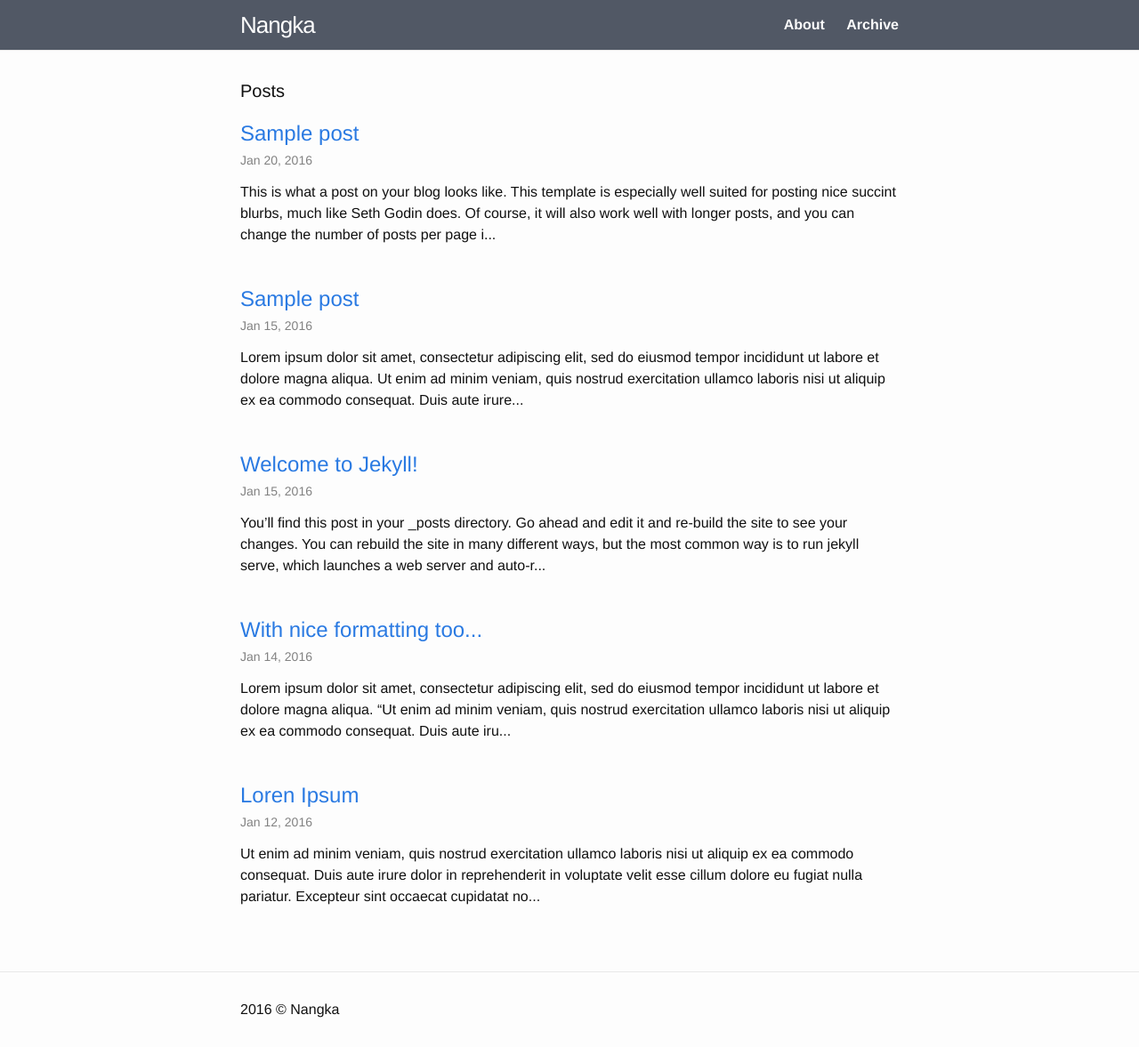
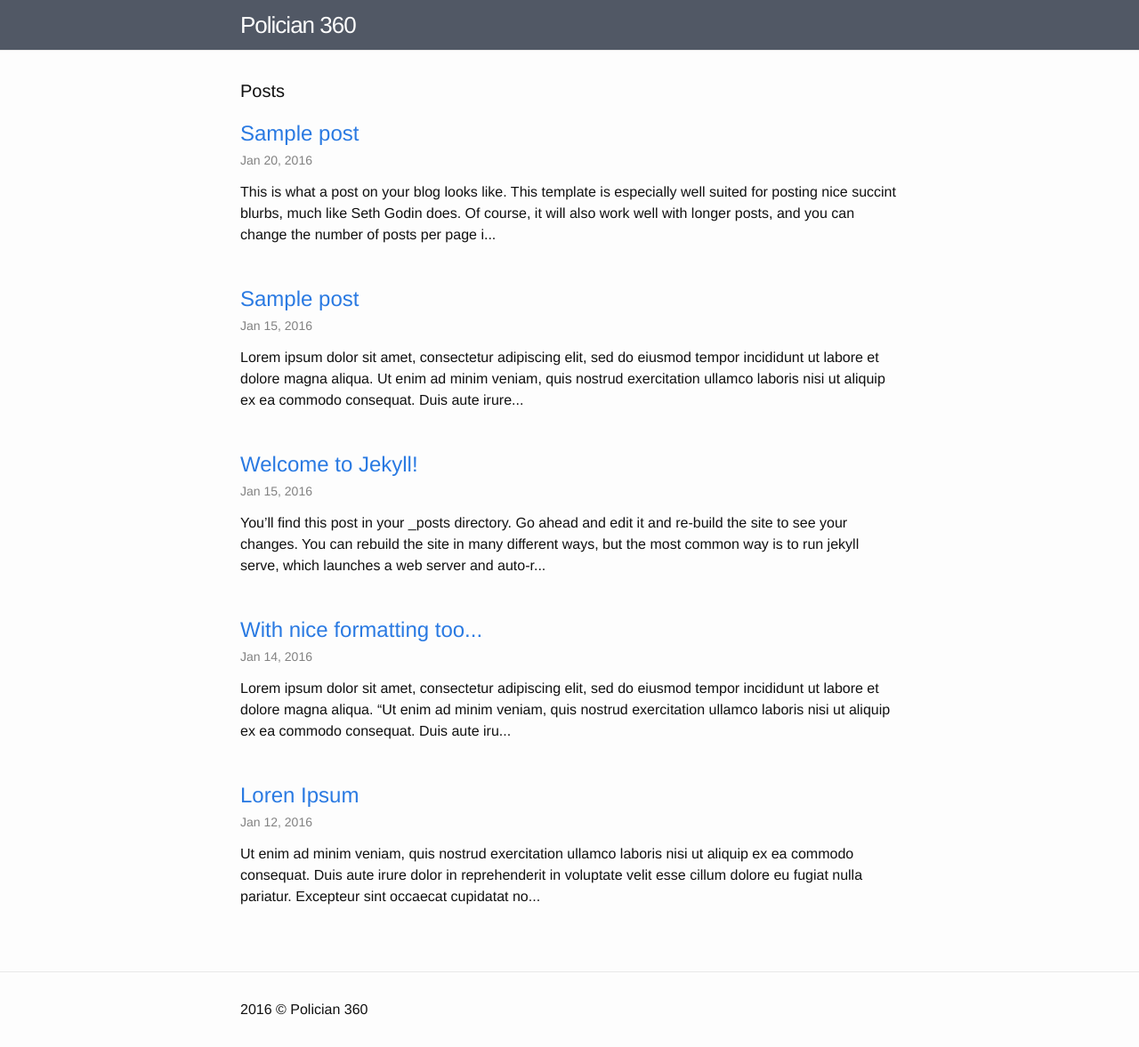
Before and after one commit to icanfreaku/newblog, a Jekyll site: the page built from index.html, in a window 1280 px wide. Shown: the whole page at 89% size. Built offline with Jekyll 4.4.1, drawn with Linux system fonts in a browser that asks for light colours; the list of posts is cut into pages by our own code.

Commit message:
Site title changed

```diff
--- a/_config.yml
+++ b/_config.yml
@@ -6,7 +6,7 @@
 # 'jekyll serve'. If you change this file, please restart the server process.
 
 # Site settings
-title: Nangka
+title: Polician 360
 email: your@mail.com
 description: > # this means to ignore newlines until "baseurl:"
   Welcome to my awesome blog.
--- a/_includes/header.html
+++ b/_includes/header.html
@@ -8,14 +8,5 @@
             </svg>
         </a>
         <a class="site-title" href="{{ site.baseurl }}/">{{ site.title }}</a>
-        <nav class="site-nav">
-            <div class="trigger">
-            {% for page in site.pages %}
-                {% if page.title and page.url != '/404.html' %}
-                        <a class="page-link" href="{{ page.url | prepend: site.baseurl }}">{{ page.title }}</a>
-                {% endif %}
-            {% endfor %}
-            </div>
-        </nav>
     </div>
 </header>
```
